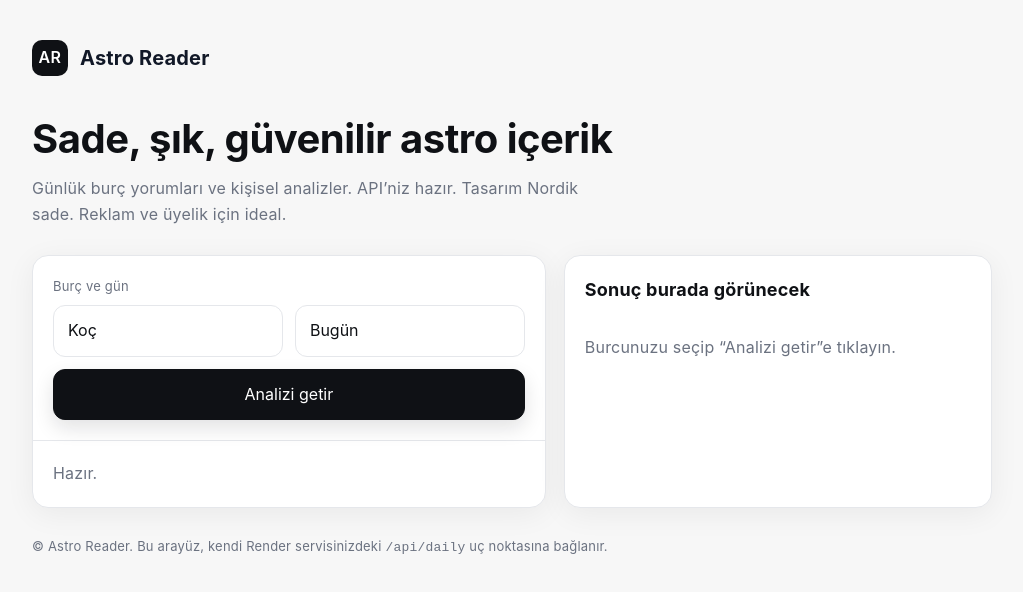
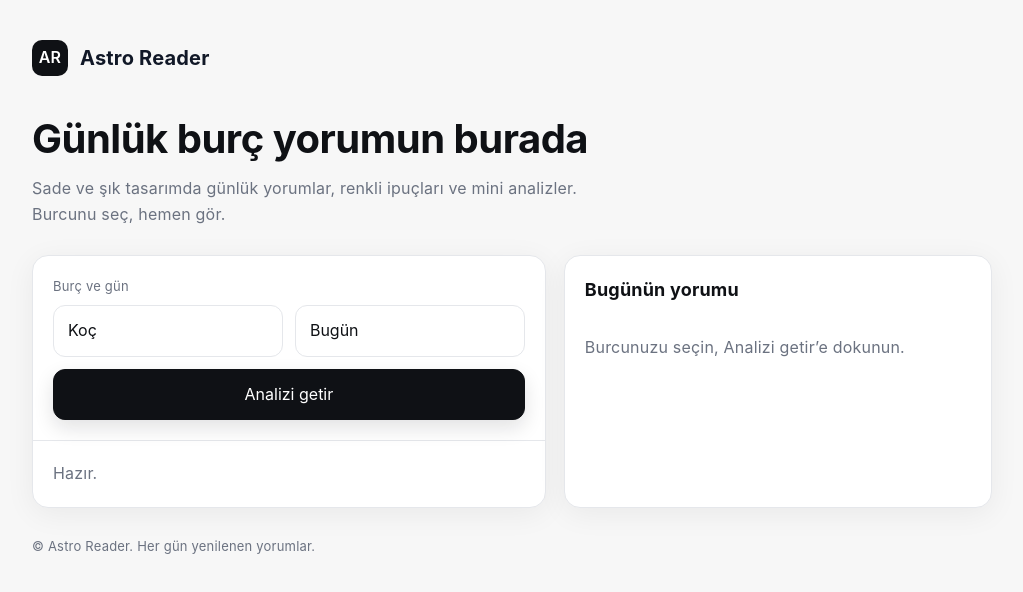
Before and after one commit to yunusrepo/astro-turkish-api, a website: page public/index.html in a window 1280 px wide. Shown: the whole page, without its empty margins (128-1151 px from the left). Drawn offline with Linux system fonts and the light colour scheme.

Commit message:
Update title and content for Astro Reader page

```diff
--- a/public/index.html
+++ b/public/index.html
@@ -3,18 +3,13 @@
   <head>
     <meta charset="utf-8" />
     <meta name="viewport" content="width=device-width,initial-scale=1" />
-    <title>Astro Turkish API</title>
-    <meta name="description" content="Günlük burç yorumu API'si ve sade arayüz." />
+    <title>Astro Reader</title>
+    <meta name="description" content="Günlük burç yorumları ve kısa analizler." />
     <link rel="icon" href="/favicon.svg" />
     <style>
       :root{
-        --bg:#f7f7f7;
-        --panel:#ffffff;
-        --ink:#0f1115;
-        --muted:#6b7280;
-        --line:#e5e7eb;
-        --brand:#111827;
-        --radius:16px;
+        --bg:#f7f7f7; --panel:#ffffff; --ink:#0f1115; --muted:#6b7280;
+        --line:#e5e7eb; --brand:#111827; --radius:16px;
         --shadow:0 6px 30px rgba(0,0,0,0.06);
       }
       *{box-sizing:border-box}
@@ -24,49 +19,45 @@
         font:16px/1.6 -apple-system,BlinkMacSystemFont,"Inter","Segoe UI",Roboto,Ubuntu,"Helvetica Neue",Arial,"Apple Color Emoji","Segoe UI Emoji",sans-serif;
         letter-spacing:0.2px;
       }
-      a{color:inherit}
       .wrap{max-width:1000px; margin:0 auto; padding:40px 20px 80px}
-      header{display:flex; align-items:center; justify-content:space-between; gap:16px; margin-bottom:40px}
-      .brand{display:flex; align-items:center; gap:12px; text-decoration:none}
-      .logo{width:36px; height:36px; border-radius:10px; background:var(--ink); display:grid; place-items:center; color:#fff; font-weight:600; letter-spacing:0.5px}
+      header{display:flex; align-items:center; gap:12px; margin-bottom:40px}
+      .logo{width:36px; height:36px; border-radius:10px; background:var(--ink); display:grid; place-items:center; color:#fff; font-weight:600}
       .title{font-size:20px; font-weight:650; color:var(--brand)}
       .hero{display:grid; gap:14px; margin:20px 0 28px}
       .hero h1{margin:0; font-size:40px; line-height:1.15; letter-spacing:-0.5px}
       .hero p{margin:0; color:var(--muted); max-width:58ch}
-      .panel{background:var(--panel); border-radius:var(--radius); box-shadow:var(--shadow); border:1px solid var(--line)}
       .grid{display:grid; grid-template-columns:1.2fr 1fr; gap:18px}
       @media (max-width:900px){ .grid{grid-template-columns:1fr} }
-      .card{padding:20px 20px}
+      .panel{background:var(--panel); border-radius:var(--radius); box-shadow:var(--shadow); border:1px solid var(--line)}
+      .card{padding:20px}
       .card + .card{border-top:1px solid var(--line)}
       .label{font-size:13px; color:var(--muted); margin-bottom:8px}
       select,button{appearance:none; border:1px solid var(--line); background:#fff; color:var(--ink); border-radius:12px; padding:12px 14px; font:inherit; width:100%}
       .row{display:grid; grid-template-columns:1fr 1fr; gap:12px}
       .btn{cursor:pointer; transition:transform .06s ease, box-shadow .06s ease}
       .btn:hover{transform:translateY(-1px)}
-      .btn:active{transform:translateY(0)}
       .btn--brand{background:var(--ink); color:#fff; border-color:var(--ink); box-shadow:0 8px 20px rgba(15,17,21,0.12)}
       .muted{color:var(--muted)}
-      .result{padding:20px; display:grid; gap:10px}
+      .result{padding:20px; display:grid; gap:10px; min-height:120px}
       .result h3{margin:0 0 4px 0; font-size:18px}
       .kv{display:grid; grid-template-columns:140px 1fr; gap:6px; padding-top:6px}
       .chip{display:inline-block; font-size:12px; color:#111; background:#f1f3f5; border:1px solid var(--line); padding:6px 10px; border-radius:999px; margin-right:6px}
       footer{margin-top:28px; color:var(--muted); font-size:13px}
       .fade-in{animation:fade .25s ease both}
       @keyframes fade{from{opacity:0; transform:translateY(3px)} to{opacity:1; transform:none}}
+      a.brand{display:flex; align-items:center; gap:12px; text-decoration:none; color:inherit}
     </style>
   </head>
   <body>
     <div class="wrap">
       <header>
-        <a class="brand" href="/">
-          <div class="logo">AR</div>
-          <div class="title">Astro Reader</div>
-        </a>
+        <div class="logo">AR</div>
+        <div class="title">Astro Reader</div>
       </header>
 
       <section class="hero">
-        <h1>Sade, şık, güvenilir astro içerik</h1>
-        <p>Günlük burç yorumları ve kişisel analizler. API’niz hazır. Tasarım Nordik sade. Reklam ve üyelik için ideal.</p>
+        <h1>Günlük burç yorumun burada</h1>
+        <p>Sade ve şık tasarımda günlük yorumlar, renkli ipuçları ve mini analizler. Burcunu seç, hemen gör.</p>
       </section>
 
       <section class="grid">
@@ -103,14 +94,14 @@
 
         <div class="panel">
           <div class="result" id="result">
-            <h3>Sonuç burada görünecek</h3>
-            <p class="muted">Burcunuzu seçip “Analizi getir”e tıklayın.</p>
+            <h3>Bugünün yorumu</h3>
+            <p class="muted">Burcunuzu seçin, Analizi getir’e dokunun.</p>
           </div>
         </div>
       </section>
 
       <footer>
-        <p>© Astro Reader. Bu arayüz, kendi Render servisinizdeki <code>/api/daily</code> uç noktasına bağlanır.</p>
+        <p>© Astro Reader. Her gün yenilenen yorumlar.</p>
       </footer>
     </div>
 
```
